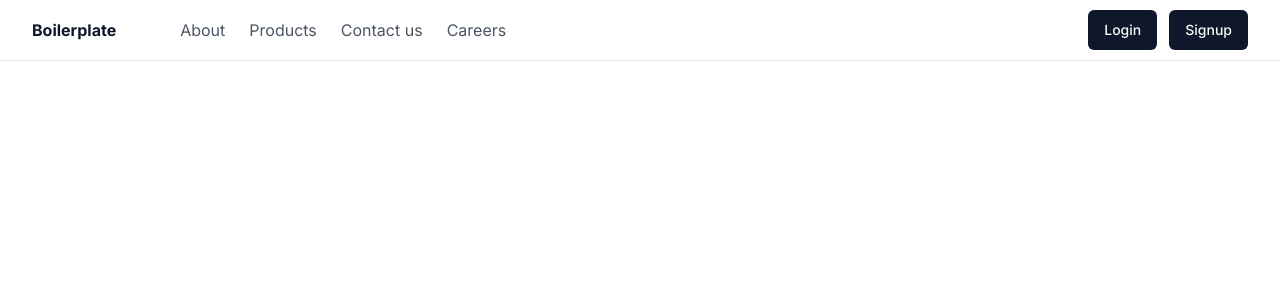
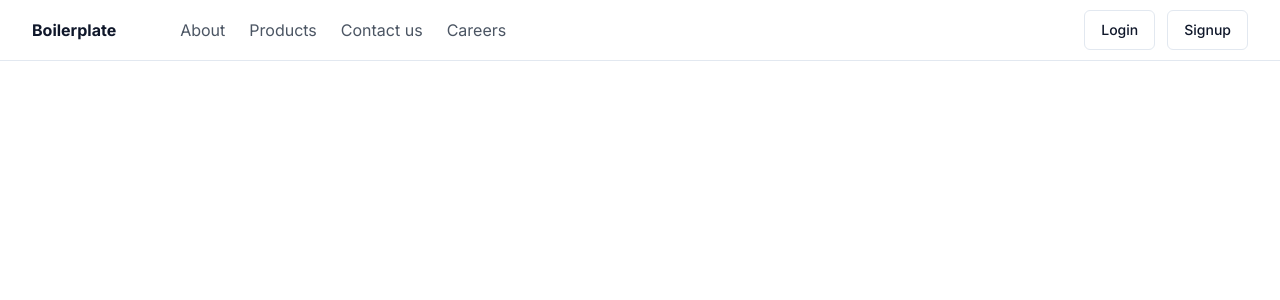
Before and after one commit to boilerplate-sh/boilerplate, a Next.js app in the folder next-client/: page / in a window 1280 px wide. Shown: the top 300 px of the page. Built offline with nearby package versions, Linux system fonts and the light colour scheme.

Commit message:
updated button links

```diff
--- a/next-client/src/components/navbar.tsx
+++ b/next-client/src/components/navbar.tsx
@@ -2,13 +2,24 @@
 
 import { useState } from "react";
 import { cn } from "@/lib/utils";
-import { Button } from "./ui/button";
+import { buttonVariants } from "@/components/ui/button";
+import Link from "next/link";
 
 const Actions = ({ className }: { className?: string | undefined }) => {
   return (
     <div className={cn("relative flex gap-3", className)}>
-      <Button className="w-full">Login</Button>
-      <Button className="w-full ">Signup</Button>
+      <Link
+        href={`javascript:void(0)`}
+        className={buttonVariants({ variant: "outline" })}
+      >
+        Login
+      </Link>
+      <Link
+        href={`javascript:void(0)`}
+        className={buttonVariants({ variant: "outline" })}
+      >
+        Signup
+      </Link>
     </div>
   );
 };
```
